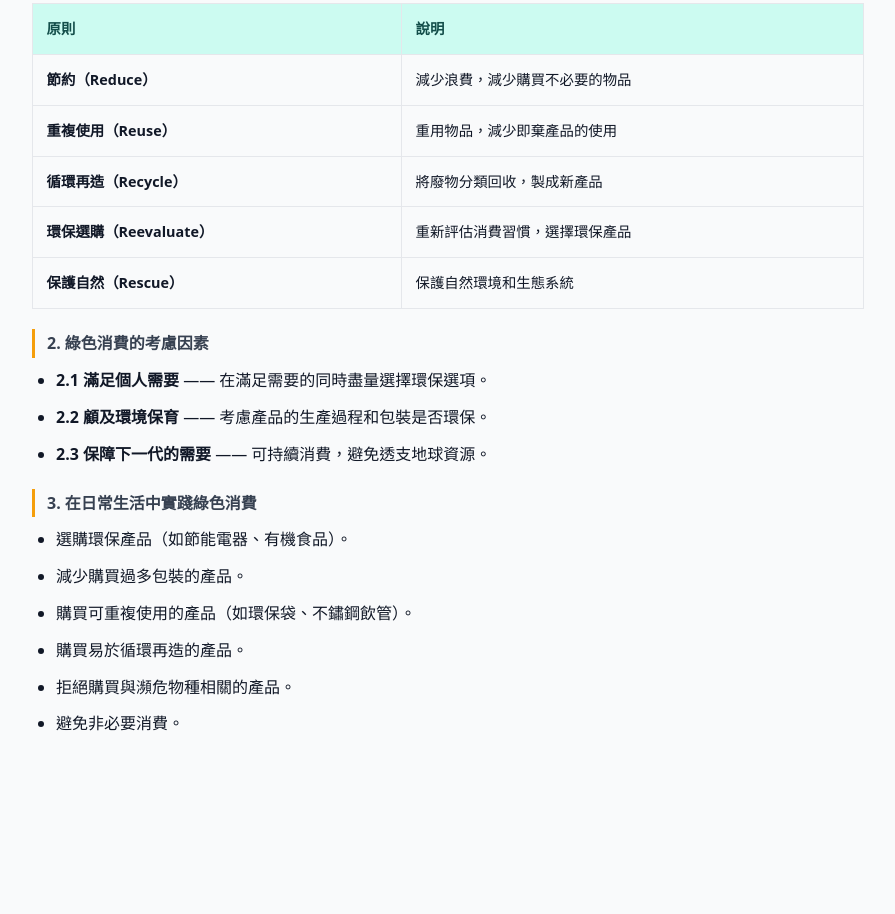
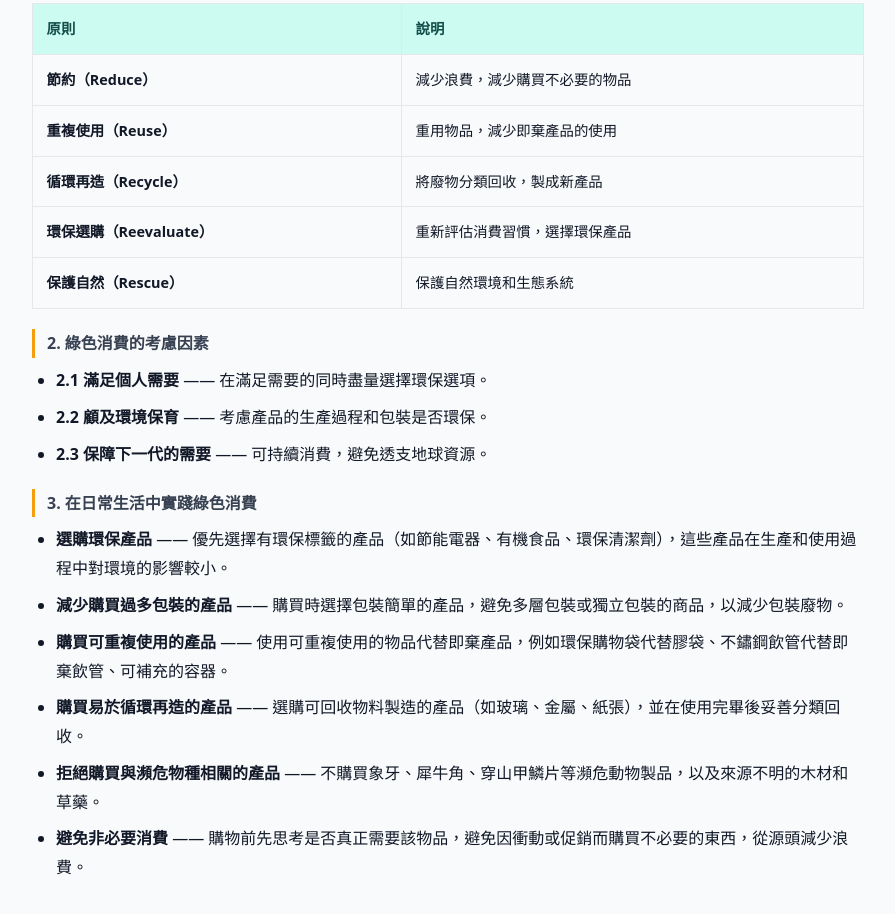
Before and after one commit to codeguy0425/ces-study, a plain HTML site: page units/unit1-3-green.html in a window 1280 px wide. Shown: the part 553-1467 px from the top of the page, without its empty margins (192-1087 px from the left). Before the commit the page ends 1395 px from the top, so only its background shows below. Drawn offline with Linux system fonts and the light colour scheme.

Commit message:
Elaborate green consumption daily practices with explanations

```diff
--- a/units/unit1-3-green.html
+++ b/units/unit1-3-green.html
@@ -59,12 +59,12 @@
 
     <h4>3. 在日常生活中實踐綠色消費</h4>
     <ul>
-      <li>選購環保產品（如節能電器、有機食品）。</li>
-      <li>減少購買過多包裝的產品。</li>
-      <li>購買可重複使用的產品（如環保袋、不鏽鋼飲管）。</li>
-      <li>購買易於循環再造的產品。</li>
-      <li>拒絕購買與瀕危物種相關的產品。</li>
-      <li>避免非必要消費。</li>
+      <li><strong>選購環保產品</strong> —— 優先選擇有環保標籤的產品（如節能電器、有機食品、環保清潔劑），這些產品在生產和使用過程中對環境的影響較小。</li>
+      <li><strong>減少購買過多包裝的產品</strong> —— 購買時選擇包裝簡單的產品，避免多層包裝或獨立包裝的商品，以減少包裝廢物。</li>
+      <li><strong>購買可重複使用的產品</strong> —— 使用可重複使用的物品代替即棄產品，例如環保購物袋代替膠袋、不鏽鋼飲管代替即棄飲管、可補充的容器。</li>
+      <li><strong>購買易於循環再造的產品</strong> —— 選購可回收物料製造的產品（如玻璃、金屬、紙張），並在使用完畢後妥善分類回收。</li>
+      <li><strong>拒絕購買與瀕危物種相關的產品</strong> —— 不購買象牙、犀牛角、穿山甲鱗片等瀕危動物製品，以及來源不明的木材和草藥。</li>
+      <li><strong>避免非必要消費</strong> —— 購物前先思考是否真正需要該物品，避免因衝動或促銷而購買不必要的東西，從源頭減少浪費。</li>
     </ul>
   </section>
 </div>
```
